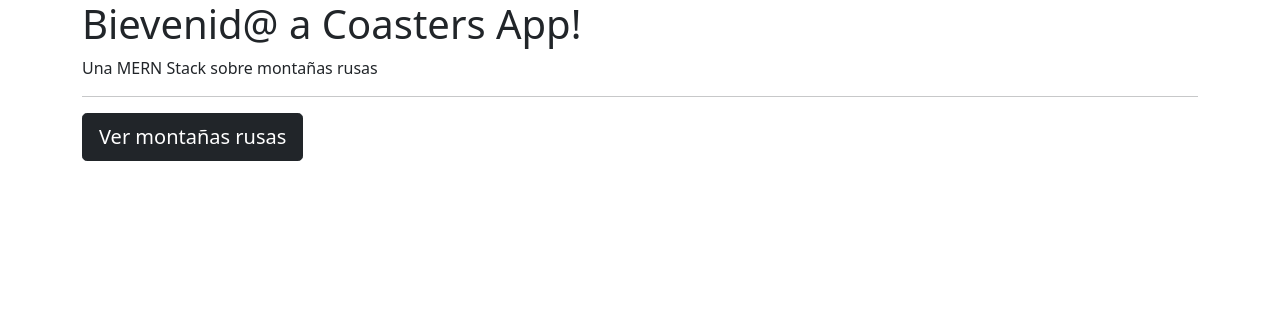
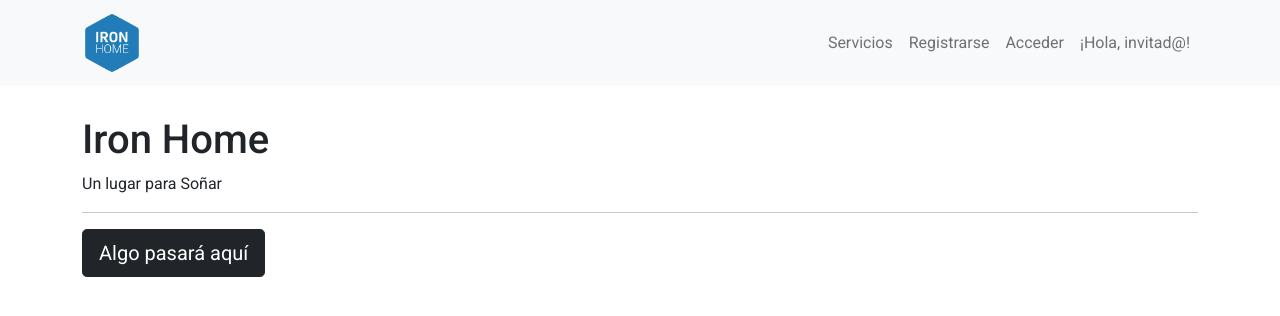
Before and after one commit to Jose-Morcillo-Cascales/Iron-Home, a React (Create React App) app in the folder client/: page / in a window 1280 px wide. Shown: the top 316 px of the page. Built offline with nearby package versions, Linux system fonts and the light colour scheme; no server answers.

Commit message:
navigation bar and login page

```diff
--- a/client/public/index.html
+++ b/client/public/index.html
@@ -23,6 +23,10 @@
       Learn how to configure a non-root public URL by running `npm run build`.
     -->
   <title>IronHome</title>
+  <link rel="preconnect" href="https://fonts.googleapis.com">
+  <link rel="preconnect" href="https://fonts.gstatic.com" crossorigin>
+  <link href="https://fonts.googleapis.com/css2?family=Roboto:wght@100;300;400;500;700;900&display=swap"
+    rel="stylesheet">
 </head>
 
 <body>
--- a/client/src/components/App.css
+++ b/client/src/components/App.css
@@ -1,3 +1,11 @@
 body {
-  font-family: sans-serif;
+  font-family: 'Roboto',sans-serif !important;
 }
+
+h1, h2 {
+    padding: 0;
+    margin: 0 0 1.45rem;
+    color: inherit;
+    text-rendering: optimizeLegibility;
+    line-height: 1.1;
+}
--- a/client/src/components/App.js
+++ b/client/src/components/App.js
@@ -3,7 +3,7 @@ import './App.css'
 import 'bootstrap/dist/css/bootstrap.min.css'
 
 import Routes from './routes'
-// import Navigation from './layout/Navigation/Navigation'
+import Navigation from './layout/Navigation/Navigation'
 // import Footer from './layout/Footer/Footer'
 import AuthService from '../services/auth.service'
 
@@ -34,7 +34,7 @@ class App extends Component {
 
     return (
       <>
-        {/* <Navigation storeUser={this.storeUser} loggedUser={this.state.loggedUser} /> */}
+        <Navigation storeUser={this.storeUser} loggedUser={this.state.loggedUser} />
 
         <Routes storeUser={this.storeUser} loggedUser={this.state.loggedUser} />
 
--- /dev/null
+++ b/client/src/components/layout/Navigation/Navigation.js
@@ -0,0 +1,64 @@
+import { Navbar, Nav, Container, NavDropdown } from 'react-bootstrap'
+import { Link } from 'react-router-dom'
+import mainLogo from './IronHome.png';
+
+import AuthService from '../../../services/auth.service'
+
+const Navigation = ({ storeUser, loggedUser }) => {
+
+    const authserVice = new AuthService()
+
+    const logout = () => {
+        authserVice
+            .logout()
+            .then(() => storeUser(undefined))
+            .catch(err => console.log(err))
+    }
+
+    return (
+
+        <Navbar bg="light" variant="light" expand="md" style={{ marginBottom: '30px' }}>
+            <Container>
+                <Navbar.Brand href="#home">
+                    <img src={mainLogo} width="60" height="60" className="d-inline-block align-top" alt="Iron Home logo" />
+                </Navbar.Brand>
+
+                <Navbar.Toggle aria-controls="basic-navbar-nav" />
+                <Navbar.Collapse className="justify-content-end">
+                    <Nav className="mr-auto">
+                        <Link className="nav-link" to="/montañas-rusas">Servicios</Link>
+
+                        {!loggedUser
+                            ?
+                            <>
+                                <Link className="nav-link" to="/registro">Registrarse</Link>
+                                <Link className="nav-link" to="/iniciar-sesion">Acceder</Link>
+                            </>
+                            :
+                            <>
+                                <Link className="nav-link" to="/mi-perfil">Menús</Link>
+                                <Link className="nav-link" to="/mi-perfil">Lavanderia</Link>
+                                <Link className="nav-link" to="/mi-perfil">Biblioteca</Link>
+                                <NavDropdown title="Perfil" id="navbarScrollingDropdown">
+                                    <Link className="nav-link" to="/mi-perfil">Perfil</Link>
+
+                                    <NavDropdown.Item href="#action3">Action</NavDropdown.Item>
+                                    <NavDropdown.Item href="#action4">Another action</NavDropdown.Item>
+                                    <NavDropdown.Divider />
+                                    <span className="nav-link" onClick={logout}>Cerrar sesión</span>
+
+                                    <NavDropdown.Item href="#action5">Something else here</NavDropdown.Item>
+                                </NavDropdown>
+
+                            </>
+                        }
+
+                        <span className="nav-link">¡Hola, {loggedUser ? loggedUser.username : 'invitad@'}!</span>
+                    </Nav>
+                </Navbar.Collapse>
+            </Container>
+        </Navbar >
+    )
+}
+
+export default Navigation
--- /dev/null
+++ b/client/src/components/pages/Auth/Login/Login.js
@@ -0,0 +1,87 @@
+import { Component } from 'react'
+import { Container, Form, Button, Row, Col } from 'react-bootstrap'
+import { Link } from 'react-router-dom'
+
+import AuthService from '../../../../services/auth.service'
+
+class Login extends Component {
+
+    constructor() {
+        super()
+        this.state = {
+            mail: '',
+            pwd: ''
+        }
+        this.authService = new AuthService()
+    }
+
+
+    handleInputChange = e => {
+        const { name, value } = e.target
+        this.setState({ [name]: value })
+    }
+
+
+    handleFormSubmit = e => {
+
+        e.preventDefault()
+
+        const { mail, pwd } = this.state
+
+        this.authService
+            .login(mail, pwd)
+            .then(loggedUserfromServer => {
+                this.props.storeUser(loggedUserfromServer.data)
+                this.props.history.push('/')         // Redirect with RRD props
+            })
+            .catch(err => console.log(err))
+    }
+
+
+
+    render() {
+        return (
+
+            <Container>
+
+                <Row>
+
+                    <Col md={{ span: 4, offset: 4 }}>
+
+                        <h1>Iniciar sesión</h1>
+
+                        <hr></hr>
+
+                        <Form onSubmit={this.handleFormSubmit}>
+
+                            <Form.Group controlId="mail">
+                                <Form.Label>Mail</Form.Label>
+                                <Form.Control type="text" value={this.state.mail} onChange={this.handleInputChange} name="mail" />
+                            </Form.Group>
+
+                            <Form.Group controlId="pwd">
+                                <Form.Label>Contraseña</Form.Label>
+                                <Form.Control type="password" value={this.state.pwd} onChange={this.handleInputChange} name="pwd" />
+                            </Form.Group>
+
+                            <Button style={{ marginTop: '20px', width: '100%' }} variant="dark" type="submit">Acceder</Button>
+
+                        </Form>
+
+                        <hr></hr>
+
+                        <Link to="/">
+                            <Button variant="dark">Volver</Button>
+                        </Link>
+
+                    </Col>
+                </Row>
+
+            </Container >
+
+        )
+    }
+}
+
+
+export default Login
--- a/client/src/components/pages/Home/HomePage.js
+++ b/client/src/components/pages/Home/HomePage.js
@@ -5,13 +5,13 @@ const IndexPage = () => {
 
     return (
         <Container>
-            <h1>Bievenid@ a Coasters App!</h1>
-            <p>Una MERN Stack sobre montañas rusas</p>
+            <h1>Iron Home</h1>
+            <p>Un lugar para Soñar</p>
 
             <hr></hr>
 
             <Link to="/montañas-rusas">
-                <Button variant="dark" size="lg">Ver montañas rusas</Button>
+                <Button variant="dark" size="lg">Algo pasará aquí</Button>
             </Link>
         </Container>
     )
--- a/client/src/components/routes/index.js
+++ b/client/src/components/routes/index.js
@@ -1,11 +1,13 @@
 import { Switch, Route } from 'react-router-dom'
 import HomePage from '../pages/Home/HomePage'
+import Login from '../pages/Auth/Login/Login'
 
 const Routes = ({ storeUser, loggedUser }) => {
 
     return (
         <Switch>
             <Route path="/" exact render={() => <HomePage />} />
+            <Route path="/iniciar-sesion" render={props => <Login {...props} storeUser={storeUser} />} />
         </Switch>
     )
 }
```
Also changed, not shown: client/src/components/layout/Navigation/IronHome.png (added), client/src/components/pages/Auth/Signup/Singup.js (added).
